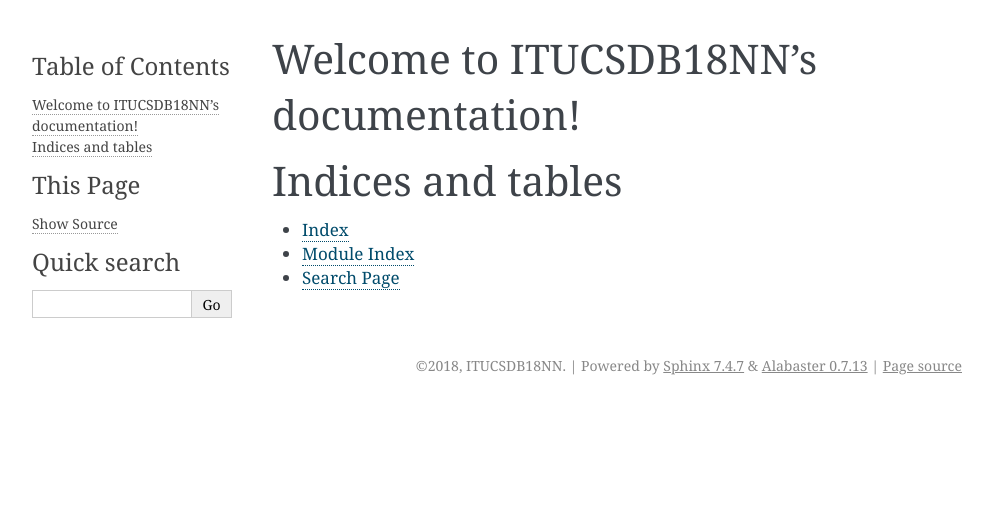
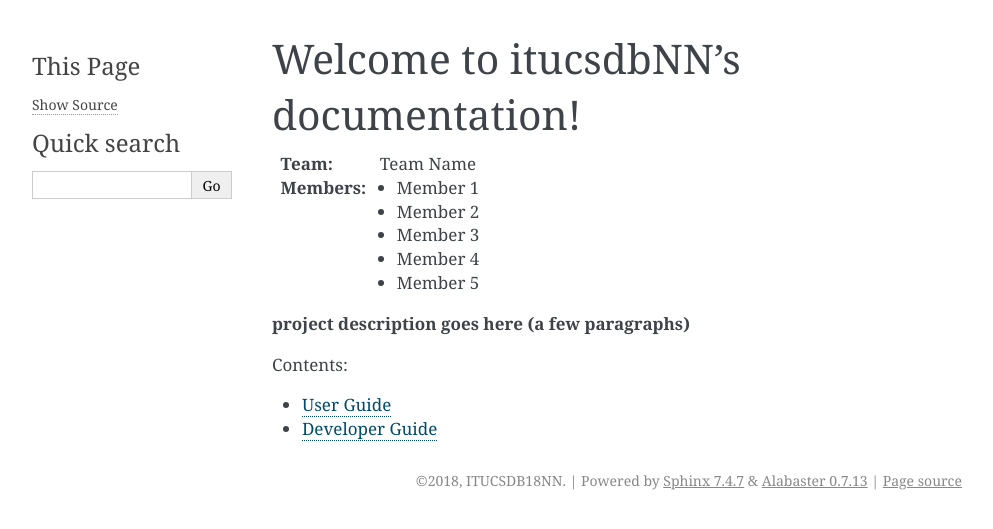
Before and after one commit to batuhanfaik/itu-cmpe, a Sphinx documentation site: the page built from docs/source/index.rst, in a window 1280 px wide. Shown: the top 529 px of the page, without its empty margins (148-1141 px from the left). Built offline with Sphinx 7.4.7, drawn with Linux system fonts in a browser that asks for light colours.

Commit message:
Add template files for documentation

```diff
--- /dev/null
+++ b/docs/source/developer/member1.rst
@@ -0,0 +1,2 @@
+Parts Implemented by Member Name
+================================
--- /dev/null
+++ b/docs/source/developer/member2.rst
@@ -0,0 +1,2 @@
+Parts Implemented by Member Name
+================================
--- /dev/null
+++ b/docs/source/developer/member3.rst
@@ -0,0 +1,2 @@
+Parts Implemented by Member Name
+================================
--- /dev/null
+++ b/docs/source/developer/member4.rst
@@ -0,0 +1,2 @@
+Parts Implemented by Member Name
+================================
--- /dev/null
+++ b/docs/source/developer/member5.rst
@@ -0,0 +1,2 @@
+Parts Implemented by Member Name
+================================
--- a/docs/source/index.rst
+++ b/docs/source/index.rst
@@ -1,15 +1,22 @@
-Welcome to ITUCSDB18NN's documentation!
-=======================================
+Welcome to itucsdbNN's documentation!
+=====================================
+
+:Team: Team Name
+
+:Members:
+
+   * Member 1
+   * Member 2
+   * Member 3
+   * Member 4
+   * Member 5
+
+**project description goes here (a few paragraphs)**
+
+Contents:
 
 .. toctree::
-   :maxdepth: 2
-   :caption: Contents:
+   :maxdepth: 1
 
-
-
-Indices and tables
-==================
-
-* :ref:`genindex`
-* :ref:`modindex`
-* :ref:`search`
+   user/index
+   developer/index
--- /dev/null
+++ b/docs/source/user/member1.rst
@@ -0,0 +1,2 @@
+Parts Implemented by Member Name
+================================
--- /dev/null
+++ b/docs/source/user/member2.rst
@@ -0,0 +1,2 @@
+Parts Implemented by Member Name
+================================
--- /dev/null
+++ b/docs/source/user/member3.rst
@@ -0,0 +1,2 @@
+Parts Implemented by Member Name
+================================
--- /dev/null
+++ b/docs/source/user/member4.rst
@@ -0,0 +1,2 @@
+Parts Implemented by Member Name
+================================
--- /dev/null
+++ b/docs/source/user/member5.rst
@@ -0,0 +1,2 @@
+Parts Implemented by Member Name
+================================
```
Also changed, not shown: docs/source/developer/index.rst (added, +31 -0 lines), docs/source/user/index.rst (added, +21 -0 lines).
